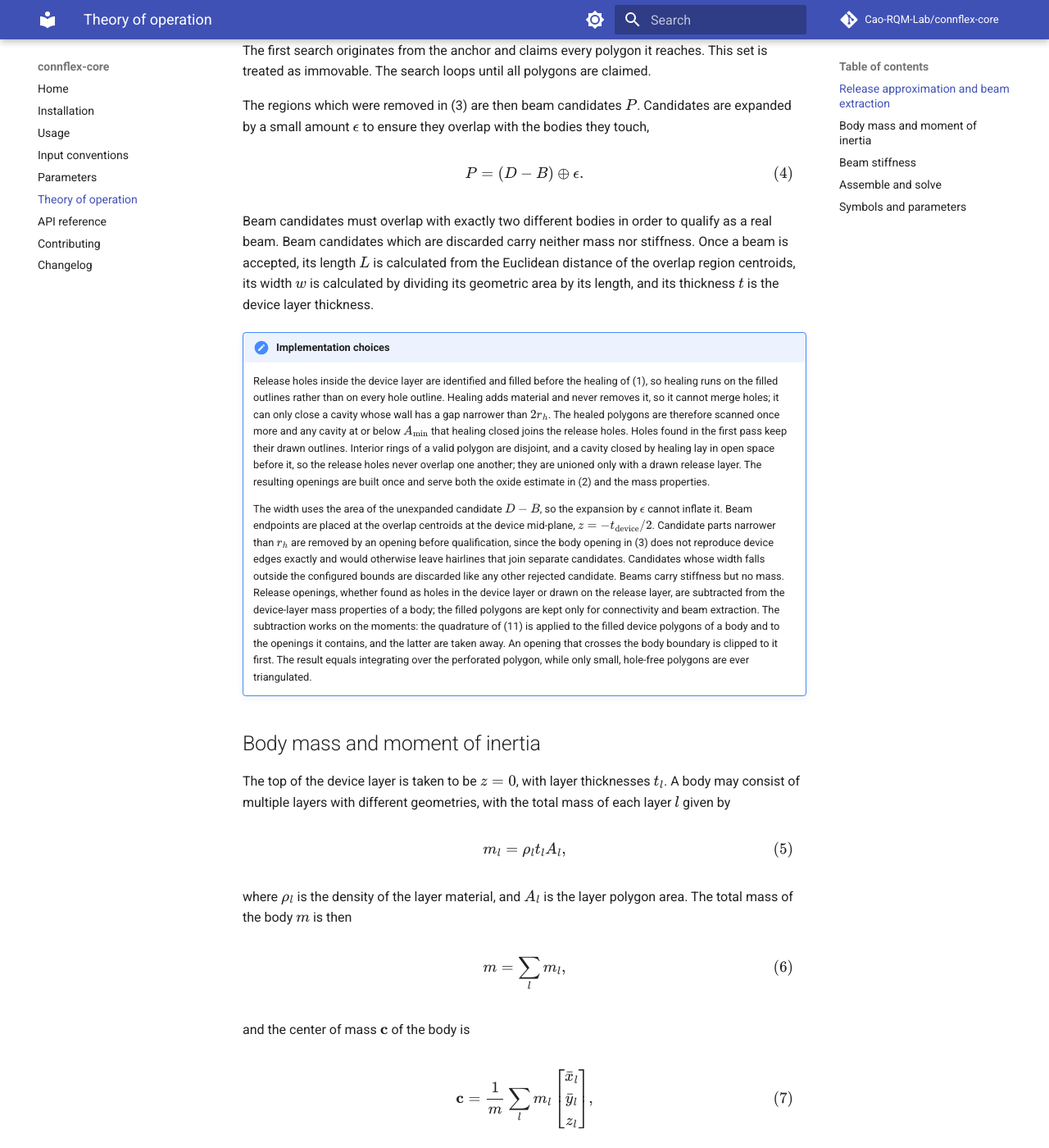
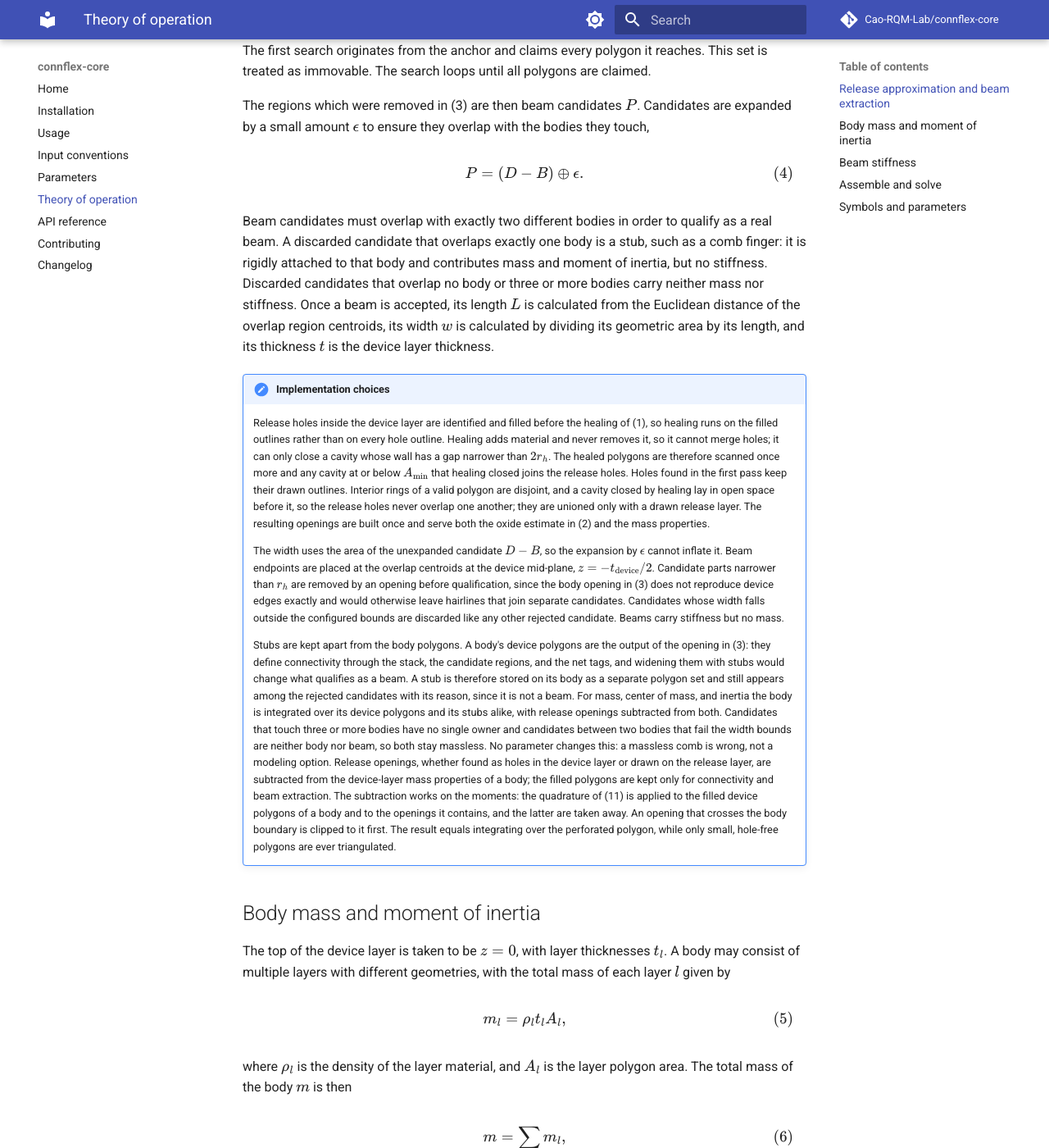
Before and after one commit to Cao-RQM-Lab/connflex-core, an MkDocs documentation site: the page built from docs/theory.md, in a window 1280 px wide and 1400 px high, scrolled down 1294 px. Shown: the whole window at 82% size. Built offline with MkDocs 1.6.1 and Material for MkDocs 9.7.7, drawn with Linux system fonts in a browser that asks for light colours; comment, search, counter and statistics services are not loaded.

Commit message:
Attach stubs to their body for mass and inertia
A rejected candidate touching exactly one body, such as a comb finger,
moves with that body. It now contributes mass and inertia but no
stiffness, kept in Body.stubs apart from the opening-derived device
polygons that define connectivity and beam qualification. Beams are
qualified before mass properties so stubs are known in time. Junctions
and width-rejected candidates stay massless.

```diff
--- a/docs/theory.md
+++ b/docs/theory.md
@@ -70,7 +70,10 @@ P = (D - B) \oplus \epsilon. \tag{4}
 $$
 
 Beam candidates must overlap with exactly two different bodies in order to
-qualify as a real beam. Beam candidates which are discarded carry neither mass
+qualify as a real beam. A discarded candidate that overlaps exactly one body is
+a stub, such as a comb finger: it is rigidly attached to that body and
+contributes mass and moment of inertia, but no stiffness. Discarded
+candidates that overlap no body or three or more bodies carry neither mass
 nor stiffness. Once a beam is accepted, its length $L$ is calculated from the
 Euclidean distance of the overlap region centroids, its width $w$ is calculated
 by dividing its geometric area by its length, and its thickness $t$ is the
@@ -96,7 +99,20 @@ device layer thickness.
     qualification, since the body opening in (3) does not reproduce device edges
     exactly and would otherwise leave hairlines that join separate candidates.
     Candidates whose width falls outside the configured bounds are discarded
-    like any other rejected candidate. Beams carry stiffness but no mass. Release
+    like any other rejected candidate. Beams carry stiffness but no mass.
+
+    Stubs are kept apart from the body polygons. A body's device polygons are
+    the output of the opening in (3): they define connectivity through the
+    stack, the candidate regions, and the net tags, and widening them with
+    stubs would change what qualifies as a beam. A stub is therefore stored on
+    its body as a separate polygon set and still appears among the rejected
+    candidates with its reason, since it is not a beam. For mass, center of
+    mass, and inertia the body is integrated over its device polygons and its
+    stubs alike, with release openings subtracted from both. Candidates that
+    touch three or more bodies have no single owner and candidates between two
+    bodies that fail the width bounds are neither body nor beam, so both stay
+    massless. No parameter changes this: a massless comb is wrong, not a
+    modeling option. Release
     openings, whether found as holes in the device layer or drawn on the release
     layer, are subtracted from the device-layer mass properties of a body; the filled
     polygons are kept only for connectivity and beam extraction. The subtraction
```
Also changed, not shown: CHANGELOG.md (+3 -2 lines), docs/index.md (+1 -1 lines), docs/usage.md (+8 -4 lines), 5 other files.
